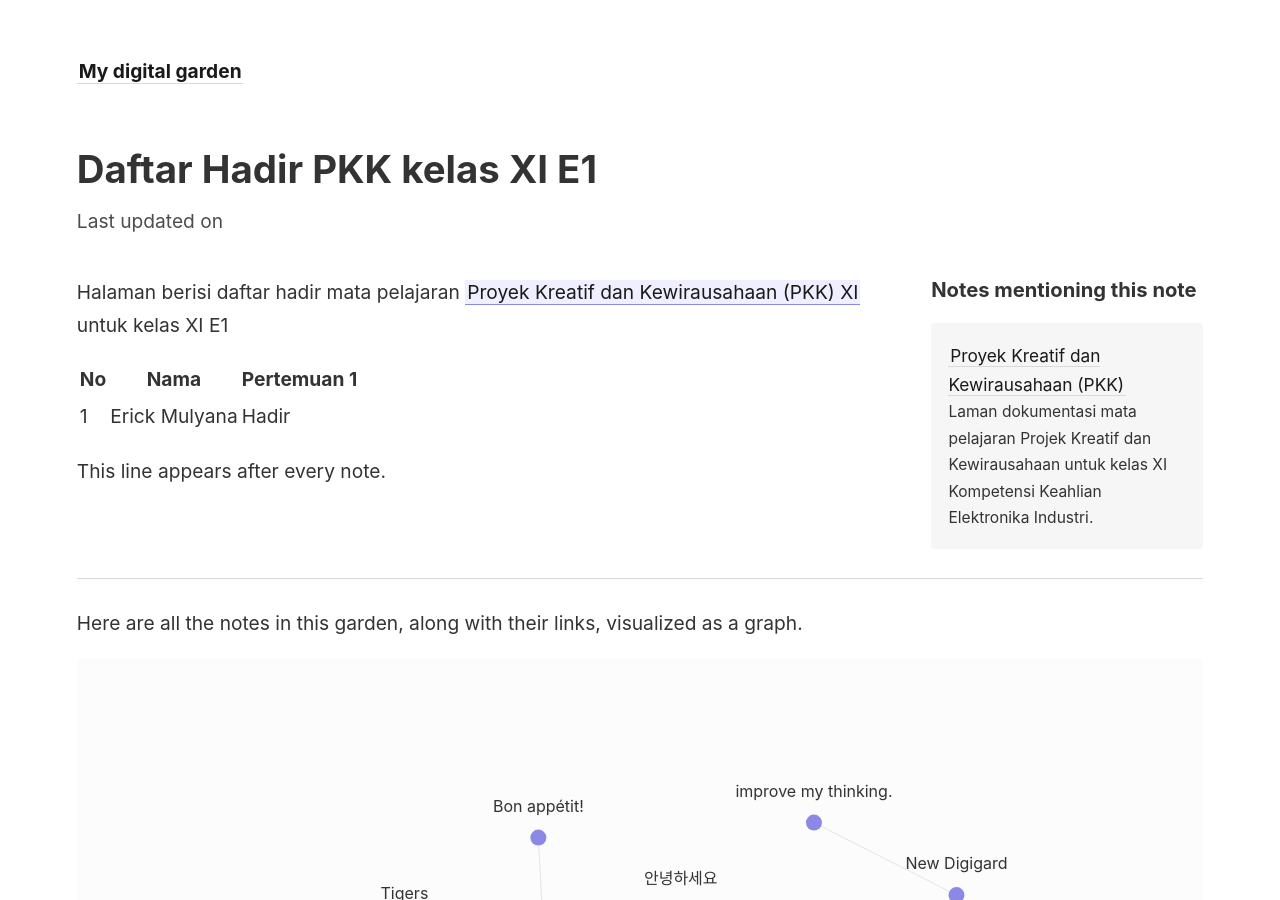
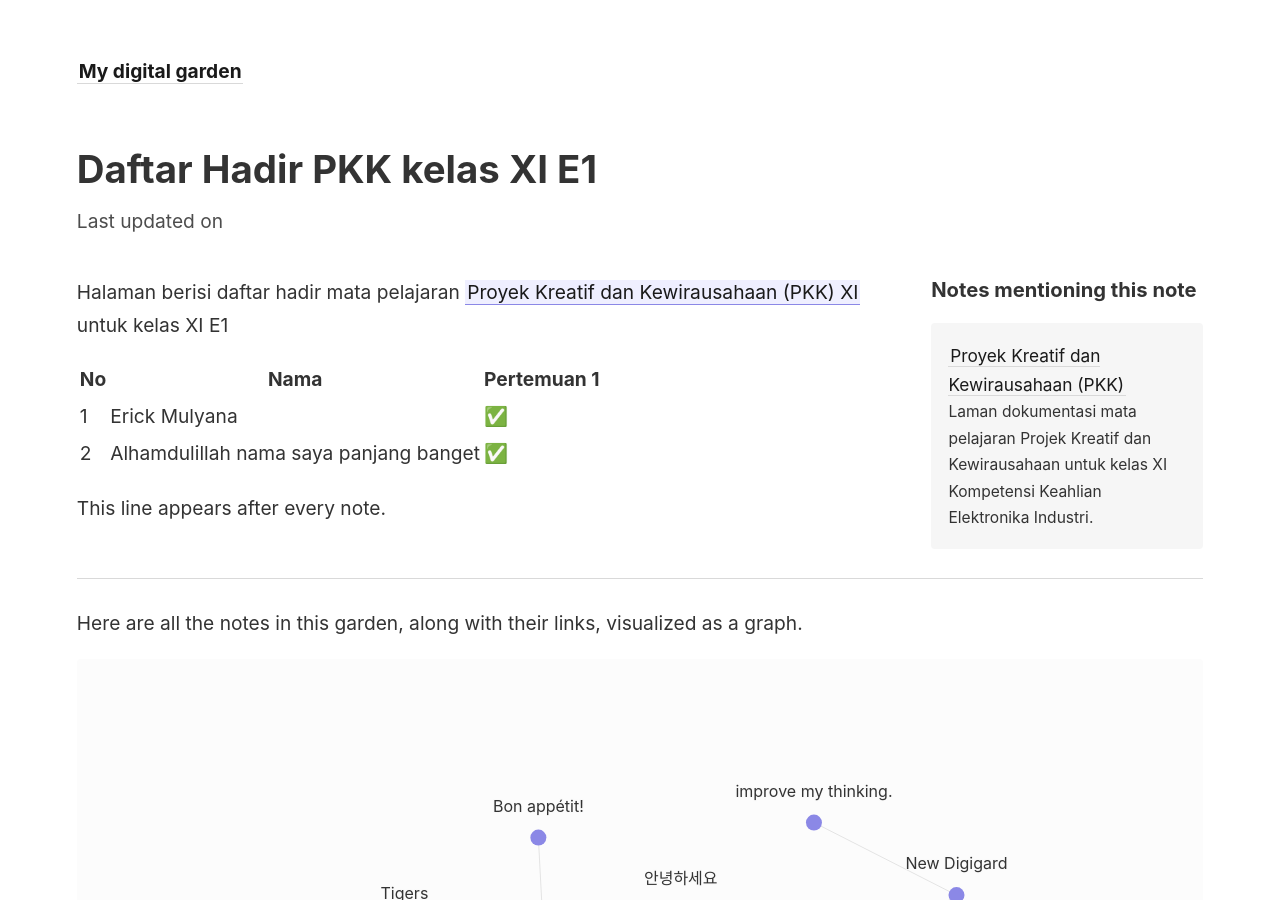
Before and after one commit to Elektronikatapang/Elektronikatapang, a Jekyll site: the page built from _notes/Daftar Hadir PKK kelas XI E1.md, in a window 1280 px wide and 900 px high. Built offline with Jekyll 4.4.1, drawn with Linux system fonts in a browser that asks for light colours.

```diff
--- a/_notes/Daftar Hadir PKK kelas XI E1.md
+++ b/_notes/Daftar Hadir PKK kelas XI E1.md
@@ -4,6 +4,7 @@ title: Daftar Hadir PKK kelas XI E1
 
 Halaman berisi daftar hadir mata pelajaran [[Proyek Kreatif dan Kewirausahaan (PKK) XI]] untuk kelas XI E1
 
-| No  | Nama          | Pertemuan 1 |
-| --- | ------------- | ----------- |
-| 1   | Erick Mulyana | Hadir       |
+| No  | Nama                                   | Pertemuan 1 |
+| --- | -------------------------------------- | ----------- |
+| 1   | Erick Mulyana                          | ✅          |
+| 2   | Alhamdulillah nama saya panjang banget | ✅            |
```
